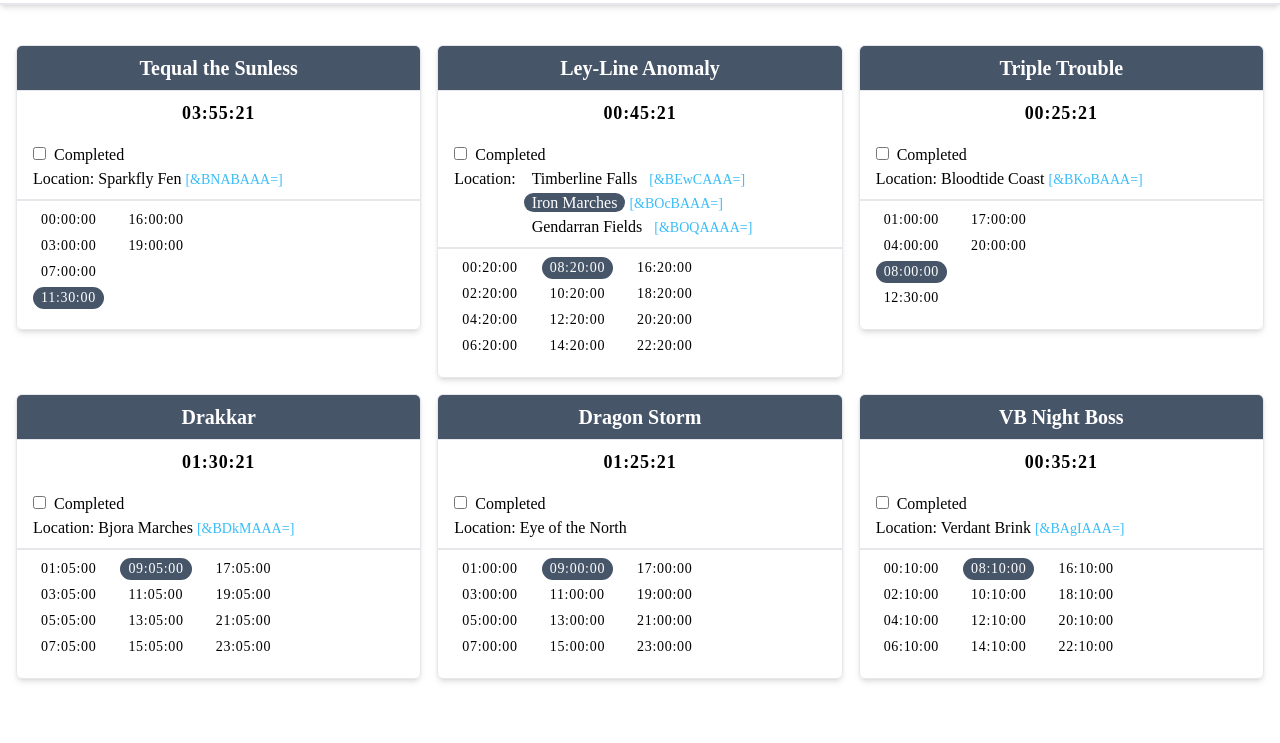
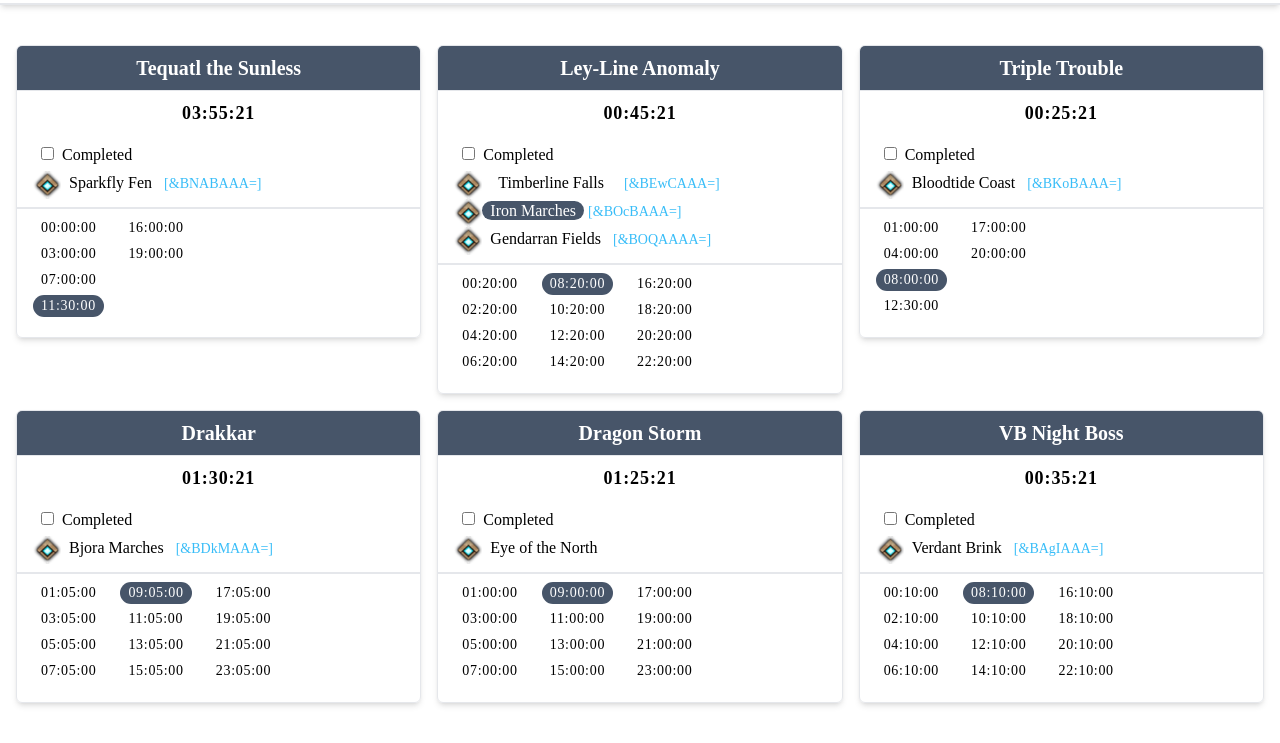
Before and after one commit to BenTseng0322/GW2-daily-tracker, a website: page index.html in a window 1280 px wide. Shown: the part 57-800 px from the top of the page. Drawn offline with nearby package versions, Linux system fonts and the light colour scheme.

Commit message:
feature: 新增 waypoint icon與修改位置資訊的css layout

```diff
--- a/index.html
+++ b/index.html
@@ -20,20 +20,25 @@
 <body class="font-['Alegreya']">
   <nav class="flex justify-between items-center px-4 py-4 border-b-2 shadow-md">
     <div class="font-bold text-xl text-cyan-600">GW2 Daily Tracker</div>
-    <div>Settings</div>
+    <div></div>
   </nav>
   <div id="card-container" class="grid md:grid-cols-2 lg:grid-cols-3 gap-4 max-w-7xl mx-auto pt-10 px-4">
     <!-- time-card -->
     <div name="Teq" class="flex flex-col h-fit border rounded-md shadow-md overflow-hidden">
-      <div class="title bg-slate-600">Tequal the Sunless</div>
+      <div class="title bg-slate-600">Tequatl the Sunless</div>
       <div class="text-center py-2 text-lg font-bold tracking-wider">00:00:00</div>
       <div name="info" class="border-b-2 px-4 py-2">
-        <div><input type="checkbox" id="Teq"><label for="Teq" class="pl-2 cursor-pointer">Completed</label></div>
-        <div>Location: Sparkfly Fen
+        <div class="pl-2 mb-1">
+          <input type="checkbox" id="Teq"><label for="Teq" class="pl-2 cursor-pointer">Completed</label>
+        </div>
+        <div class="flex items-start">
+          <img src="build/img/waypoint.png" alt="" class="w-7 h-7">
+          <div>
+            <span class="mx-2">Sparkfly Fen</span>
             <span name="wp" class="text-sm cursor-pointer text-sky-400">[&BNABAAA=]</span>
             <span name="alert" class="hidden">Copied!</span>
           </div>
-        <div></div>
+        </div>
       </div>
       <div name="time-list" class="flex flex-col gap-1 flex-wrap h-32 w-36 pt-2 pl-4">
       </div>
@@ -42,28 +47,34 @@
       <div class="title bg-slate-600">Ley-Line Anomaly</div>
       <div class="text-center py-2 text-lg font-bold tracking-wider">00:00:00</div>
       <div name="info" class="border-b-2 px-4 py-2">
-        <div><input type="checkbox" id="LLA"><label for="LLA" class="pl-2 cursor-pointer">Completed</label></div>
-        <div class="flex">
-          <div>Location:</div>
-          <div class="ml-2">
+        <div class="pl-2 mb-1">
+          <input type="checkbox" id="LLA"><label for="LLA" class="pl-2 cursor-pointer">Completed</label>
+        </div>
+
+        <div class="flex items-start">
+          <img src="build/img/waypoint.png" alt="" class="w-7 h-7">
           <div>
-              <span data-index="0" class="px-2 py-px">Timberline Falls</span>
+            <span data-index="0" class="px-2 py-px mx-2">Timberline Falls</span>
             <span name="wp" class="text-sm cursor-pointer text-sky-400">[&BEwCAAA=]</span>
             <span name="alert" class="hidden">Copied!</span>
           </div>
+        </div>
+        <div class="flex items-start">
+          <img src="build/img/waypoint.png" alt="" class="w-7 h-7">
           <div>
             <span data-index="1" class="px-2 py-px">Iron Marches</span>
             <span name="wp" class="text-sm cursor-pointer text-sky-400">[&BOcBAAA=]</span>
             <span name="alert" class="hidden">Copied!</span>
           </div>
+        </div>
+        <div class="flex items-start">
+          <img src="build/img/waypoint.png" alt="" class="w-7 h-7">
           <div>
             <span data-index="2" class="px-2 py-px">Gendarran Fields</span>
             <span name="wp" class="text-sm cursor-pointer text-sky-400">[&BOQAAAA=]</span>
             <span name="alert" class="hidden">Copied!</span>
           </div>
         </div>
-        </div>
-        <div></div>
       </div>
       <div name="time-list" class="flex flex-col gap-1 flex-wrap h-32 w-36 pt-2 pl-4">
       </div>
@@ -72,12 +83,17 @@
       <div class="title bg-slate-600">Triple Trouble</div>
       <div class="text-center py-2 text-lg font-bold tracking-wider">00:00:00</div>
       <div name="info" class="border-b-2 px-4 py-2">
-        <div><input type="checkbox" id="TT"><label for="TT" class="pl-2 cursor-pointer">Completed</label></div>
-        <div>Location: Bloodtide Coast
+        <div class="pl-2 mb-1">
+          <input type="checkbox" id="TT"><label for="TT" class="pl-2 cursor-pointer">Completed</label>
+        </div>
+        <div class="flex items-start">
+          <img src="build/img/waypoint.png" alt="" class="w-7 h-7">
+          <div>
+            <span class="mx-2">Bloodtide Coast</span>
             <span name="wp" class="text-sm cursor-pointer text-sky-400">[&BKoBAAA=]</span>
             <span name="alert" class="hidden">Copied!</span>
           </div>
-        <div></div>
+        </div>
       </div>
       <div name="time-list" class="flex flex-col gap-1 flex-wrap h-32 w-36 pt-2 pl-4">
       </div>
@@ -86,13 +102,17 @@
       <div class="title bg-slate-600">Drakkar</div>
       <div class="text-center py-2 text-lg font-bold tracking-wider">00:00:00</div>
       <div name="info" class="border-b-2 px-4 py-2">
-        <div><input type="checkbox" id="Drakkar"><label for="Drakkar" class="pl-2 cursor-pointer">Completed</label>
+        <div class="pl-2 mb-1">
+          <input type="checkbox" id="Drakkar"><label for="Drakkar" class="pl-2 cursor-pointer">Completed</label>
         </div>
-        <div>Location: Bjora Marches
+        <div class="flex items-start">
+          <img src="build/img/waypoint.png" alt="" class="w-7 h-7">
+          <div>
+            <span class="mx-2"> Bjora Marches</span>
             <span name="wp" class="text-sm cursor-pointer text-sky-400">[&BDkMAAA=]</span>
-          <span name="alert" class="hidden">Copied!</span>
+            <span name="alert" class="hidden ml-1">Copied!</span>
           </div>
-        <div></div>
+        </div>
       </div>
       <div name="time-list" class="flex flex-col gap-1 flex-wrap h-32 w-36 pt-2 pl-4">
       </div>
@@ -101,9 +121,15 @@
       <div class="title bg-slate-600">Dragon Storm</div>
       <div class="text-center py-2 text-lg font-bold tracking-wider">00:00:00</div>
       <div name="info" class="border-b-2 px-4 py-2">
-        <div><input type="checkbox" id="DS"><label for="DS" class="pl-2 cursor-pointer">Completed</label></div>
-        <div>Location: Eye of the North</div>
-        <div></div>
+        <div class="pl-2 mb-1">
+          <input type="checkbox" id="DS"><label for="DS" class="pl-2 cursor-pointer">Completed</label>
+        </div>
+        <div class="flex items-start">
+          <img src="build/img/waypoint.png" alt="" class="w-7 h-7">
+          <div>
+            <span class="mx-2">Eye of the North</span>
+          </div>
+        </div>
       </div>
       <div name="time-list" class="flex flex-col gap-1 flex-wrap h-32 w-36 pt-2 pl-4">
       </div>
@@ -112,13 +138,17 @@
       <div class="title bg-slate-600">VB Night Boss</div>
       <div class="text-center py-2 text-lg font-bold tracking-wider">00:00:00</div>
       <div name="info" class="border-b-2 px-4 py-2">
-        <div><input type="checkbox" id="VB"><label for="VB" class="pl-2 cursor-pointer">Completed</label></div>
-        <div>Location: Verdant Brink
+        <div class="pl-2 mb-1">
+          <input type="checkbox" id="VB"><label for="VB" class="pl-2 cursor-pointer">Completed</label>
+        </div>
+        <div class="flex items-start">
+          <img src="build/img/waypoint.png" alt="" class="w-7 h-7">
+          <div>
+            <span class="mx-2">Verdant Brink</span>
             <span name="wp" class="text-sm cursor-pointer text-sky-400">[&BAgIAAA=]</span>
             <span name="alert" class="hidden">Copied!</span>
-          <span></span>
           </div>
-        <div></div>
+        </div>
       </div>
       <div name="time-list" class="flex flex-col gap-1 flex-wrap h-32 w-36 pt-2 pl-4">
       </div>
@@ -127,7 +157,6 @@
   <br>
   <input id="copy" type="text" class="hidden">
 
-  <!-- <script src="app.js"></script> -->
   <script src="build/app.js"></script>
 </body>
 
```
Also changed, not shown: build/css/styles.css, build/img/waypoint.png (added). Lines whose indentation alone changed are shown as unchanged.
